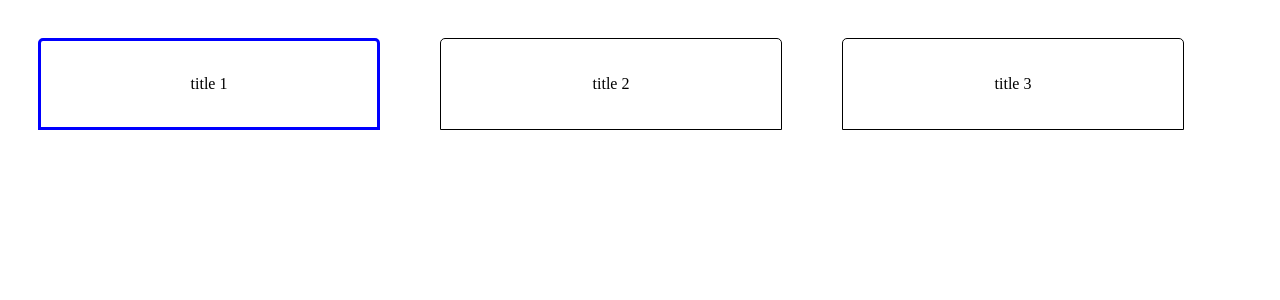
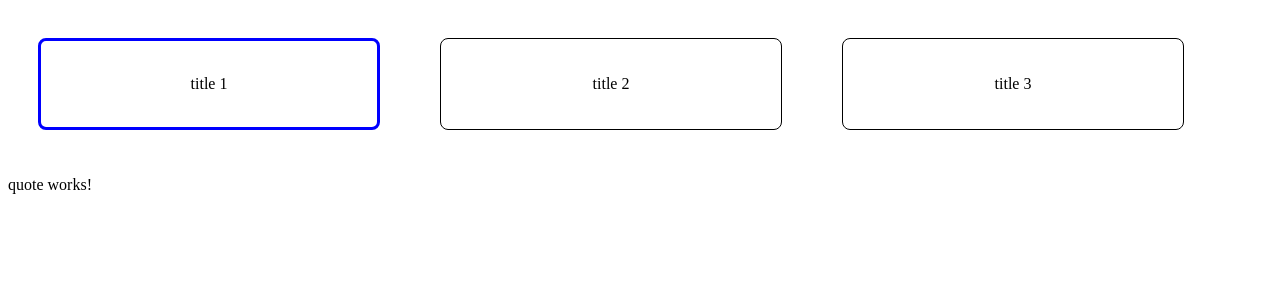
Before and after one commit to vi-v/angular-animations, an Angular app in the folder client/: page / in a window 1280 px wide. Shown: the top 300 px of the page. Built offline with nearby package versions, Linux system fonts and the light colour scheme.

Commit message:
Create quote component

```diff
--- a/client/src/app/app.component.html
+++ b/client/src/app/app.component.html
@@ -3,3 +3,5 @@
   [goal]="goal"
   [ngClass]="{ active: goal.isActive }"
   (click)="goal.isActive=!goal.isActive"></app-goal>
+
+<app-quote></app-quote>
--- a/client/src/app/app.module.ts
+++ b/client/src/app/app.module.ts
@@ -3,11 +3,13 @@ import { NgModule } from '@angular/core';
 
 import { AppComponent } from './app.component';
 import { GoalComponent } from './components/goal/goal.component';
+import { QuoteComponent } from './components/quote/quote.component';
 
 @NgModule({
   declarations: [
     AppComponent,
-    GoalComponent
+    GoalComponent,
+    QuoteComponent
   ],
   imports: [
     BrowserModule
--- a/client/src/app/components/goal/goal.component.css
+++ b/client/src/app/components/goal/goal.component.css
@@ -1,7 +1,7 @@
 :host {
     display: inline-block;
     border: 1px solid black;
-    border-radius: 5px 5px 0 0;
+    border-radius: 0.5em;
     padding: 20px;
     width: 300px;
     margin: 30px;
--- /dev/null
+++ b/client/src/app/components/quote/quote.component.html
@@ -0,0 +1,3 @@
+<p>
+  quote works!
+</p>
--- /dev/null
+++ b/client/src/app/components/quote/quote.component.ts
@@ -0,0 +1,15 @@
+import { Component, OnInit } from '@angular/core';
+
+@Component({
+  selector: 'app-quote',
+  templateUrl: './quote.component.html',
+  styleUrls: ['./quote.component.css']
+})
+export class QuoteComponent implements OnInit {
+
+  constructor() { }
+
+  ngOnInit() {
+  }
+
+}
```
Also changed, not shown: client/src/app/components/quote/quote.component.css (added), 1 other file (tests, documents, lock files or other folders).
